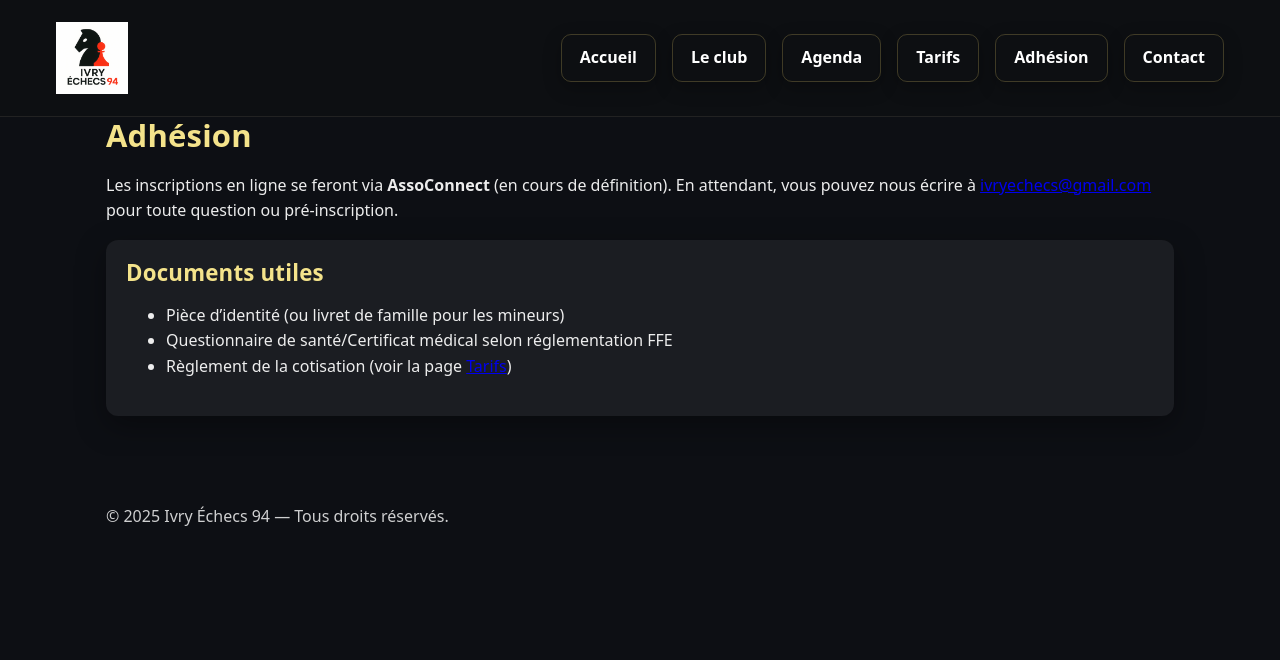
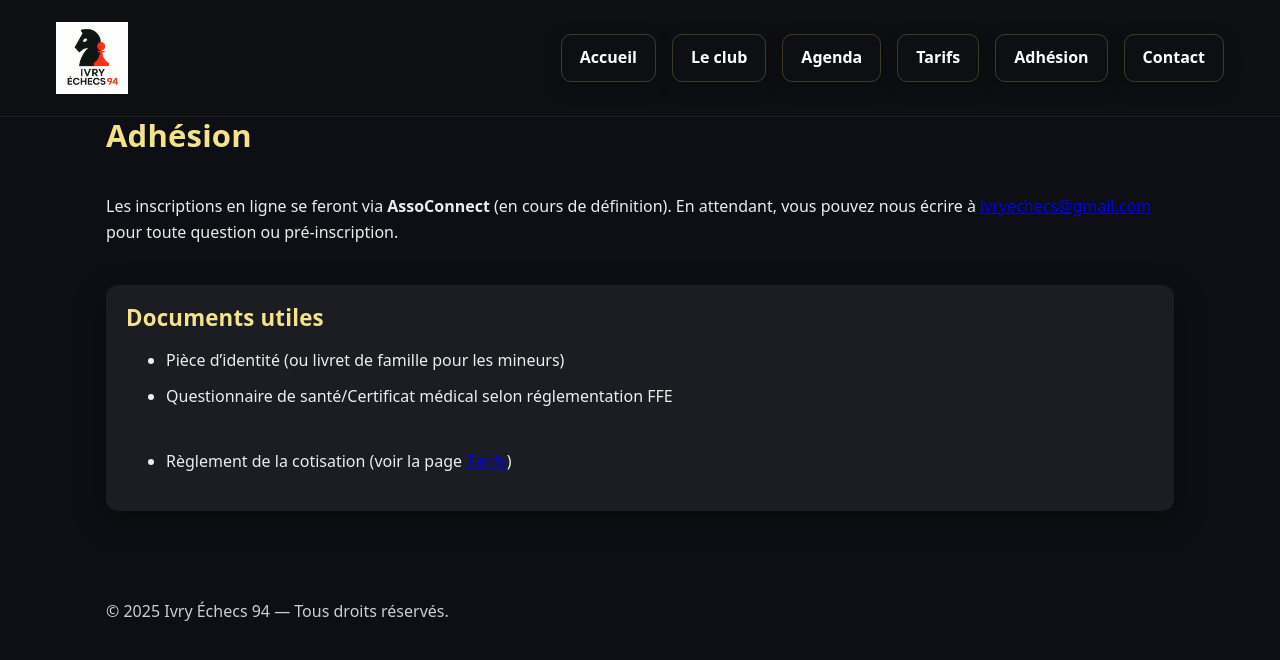
Before and after one commit to Nelwyn64/ivry-echecs-94, a Jekyll site: the page built from adhesion.html, in a window 1280 px wide. Shown: the top 660 px of the page. Built offline with Jekyll 4.4.1, drawn with Linux system fonts in a browser that asks for light colours.

Commit message:
Update Pages du site “adhesion”

```diff
--- a/adhesion.html
+++ b/adhesion.html
@@ -1,25 +1,36 @@
 ---
 layout: default
 title: Ivry Échecs 94 — Adhésion
-meta_description: "Adhérer au club Ivry Échecs 94."
+meta_description: Adhérer au club Ivry Échecs 94.
 bg_image: bg-adhesion.jpg
 ---
-
 <section class="container">
   <h1 class="section-title">Adhésion</h1>
+<p style="margin:40px 0;"></p>
+
+
   <p>
     Les inscriptions en ligne se feront via <strong>AssoConnect</strong> (en cours de définition).
     En attendant, vous pouvez nous écrire à
     <a href="mailto:ivryechecs@gmail.com">ivryechecs@gmail.com</a>
     pour toute question ou pré-inscription.
   </p>
+<p style="margin:40px 0;"></p>
+
+
 
   <div class="card" style="margin-top:16px">
     <h3>Documents utiles</h3>
     <ul>
       <li>Pièce d’identité (ou livret de famille pour les mineurs)</li>
-      <li>Questionnaire de santé/Certificat médical selon réglementation FFE</li>
-      <li>Règlement de la cotisation (voir la page <a href="/tarifs.html">Tarifs</a>)</li>
+
+<p style="margin:10px 0;"></p>
+
+<li>Questionnaire de santé/Certificat médical selon réglementation FFE </li>
+
+<p style="margin:40px 0;"></p>
+
+ <li>Règlement de la cotisation (voir la page <a href="/tarifs.html">Tarifs</a>)</li>
     </ul>
   </div>
 </section>
```
Also changed, not shown: 2 other files.
